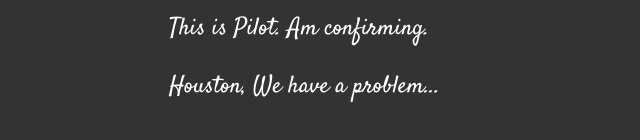
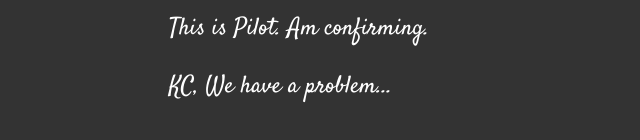
Before and after one commit to HandeAnde/communications_log, a plain HTML site: page index.html in a window 1280 px wide. Shown: the part 166-306 px from the top of the page, without its empty margins (151-791 px from the left). Drawn offline with Linux system fonts and the light colour scheme.

Commit message:
change city

```diff
--- a/index.html
+++ b/index.html
@@ -7,6 +7,6 @@
 <body>
    <p>Radio check. Pilot, please confirm.</p>
    <p>This is Pilot. Am confirming.</p>
-    <p>Houston, We have a problem...</p>
+    <p>KC, We have a problem...</p>
 </body>
 </html>
```
